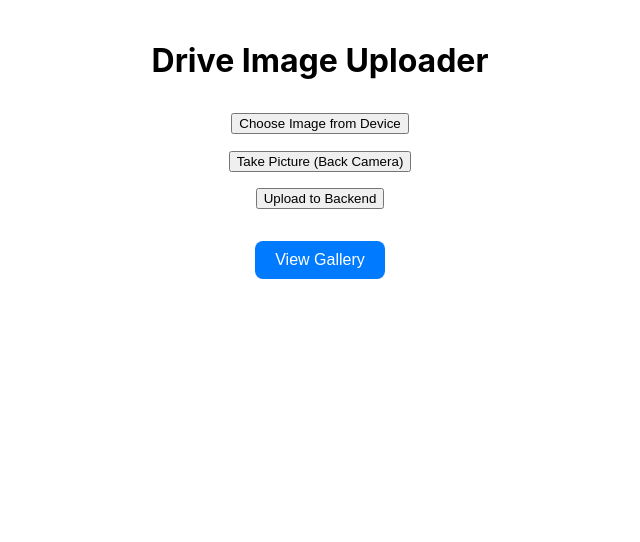
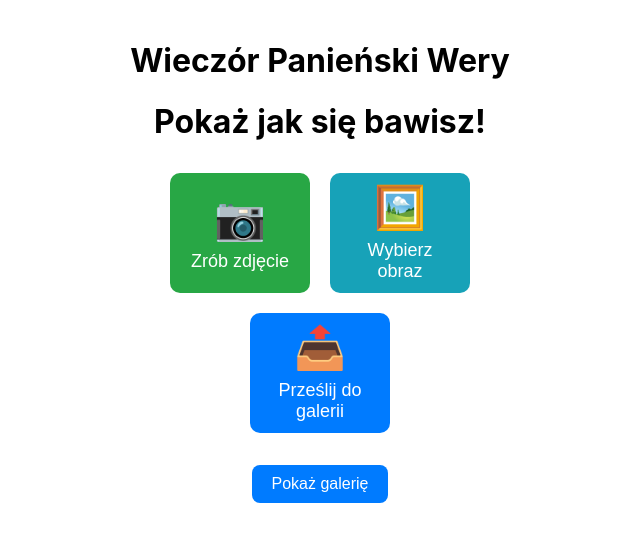
Before and after one commit to MikszaM/ReactPhotoUploader, a React (Create React App) app: page / in a window 1280 px wide. Shown: the top 542 px of the page, without its empty margins (320-960 px from the left). Built offline with nearby package versions, Linux system fonts and the light colour scheme.

Commit message:
buttons refined

```diff
--- a/src/App.tsx
+++ b/src/App.tsx
@@ -13,7 +13,8 @@ function App() {
 
   return (
     <div style={{ textAlign: 'center', padding: '20px' }}>
-      <h1>Drive Image Uploader</h1>
+      <h1>Wieczór Panieński Wery</h1>
+      <h1>Pokaż jak się bawisz!</h1>
 
       {/* Always visible uploader */}
       <ImageUploader code={codeParam} />
@@ -32,13 +33,13 @@ function App() {
             cursor: 'pointer',
           }}
         >
-          {showGallery ? 'Hide Gallery' : 'View Gallery'}
+          {showGallery ? 'Ukryj galerię' : 'Pokaż galerię'}
         </button>
       </div>
 
       {/* Conditionally rendered gallery */}
       {showGallery && (
-        <div style={{ marginTop: '30px' }}>
+        <div style={{ marginTop: '5px' }}>
           <Gallery />
         </div>
       )}
--- a/src/components/Gallery.tsx
+++ b/src/components/Gallery.tsx
@@ -41,7 +41,6 @@ function Gallery() {
 
         }))
       );
-      console.log('Fetched images:', list);
     } catch (error) {
       console.error('Error fetching images:', error);
       setFiles([]);
@@ -73,8 +72,7 @@ function Gallery() {
   }));
 
   return (
-    <div style={{ textAlign: 'center', padding: '20px' }}>
-      <h1>My Drive Gallery</h1>
+    <div style={{ textAlign: 'center', padding: '10px 5px' }}>
       <div style={{ marginBottom: '10px' }}>
         <button
           onClick={fetchImages}
@@ -89,7 +87,7 @@ function Gallery() {
             cursor: loading ? 'not-allowed' : 'pointer',
           }}
         >
-          {loading ? 'Refreshing...' : 'Refresh Gallery'}
+          {loading ? 'Odświeżanie...' : 'Odśwież'}
         </button>
       </div>
 
--- a/src/components/ImageUploader.tsx
+++ b/src/components/ImageUploader.tsx
@@ -13,21 +13,21 @@ export default function ImageUploader({ code }: Props) {
   const handleFileChange = (e: ChangeEvent<HTMLInputElement>) => {
     const selected = e.target.files?.[0] ?? null;
     if (!selected || !selected.type.startsWith('image/')) {
-      setStatus('Please select a valid image.');
+      setStatus('Wybierz poprawny obraz.');
       setFile(null);
       return;
     }
     setFile(selected);
-    setStatus('Image selected. Ready to upload.');
+    setStatus('Obraz wybrany. Gotowy do wysłania.');
   };
 
   const handleUpload = async () => {
     if (!file) {
-      setStatus('No file selected.');
+      setStatus('Nie wybrano pliku.');
       return;
     }
 
-    setStatus('Uploading to backend...');
+    setStatus('Wysyłanie na serwer...');
 
     const form = new FormData();
     form.append('file', file);
@@ -45,19 +45,37 @@ export default function ImageUploader({ code }: Props) {
       });
 
       if (res.ok) {
-        setStatus('Upload successful! The image will be in the gallery soon!');
+        setStatus('Wysłano pomyślnie! Obraz wkrótce pojawi się w galerii!');
       } else {
         const err = await res.json();
-        setStatus(`Upload failed: ${err.message || res.statusText}`);
+        setStatus(`Błąd wysyłania: ${err.message || res.statusText}`);
       }
     } catch (error: any) {
-      setStatus(`Upload error: ${error.message}`);
+      setStatus(`Błąd połączenia: ${error.message}`);
     }
   };
 
+  // Shared style for buttons
+  const buttonStyle: React.CSSProperties = {
+    flex: 1,
+    padding: '24px 16px',
+    fontSize: '18px',
+    borderRadius: '10px',
+    color: '#fff',
+    border: 'none',
+    cursor: 'pointer',
+    minWidth: '140px',
+    height: '120px',
+    display: 'flex',
+    flexDirection: 'column',
+    justifyContent: 'center',
+    alignItems: 'center',
+    gap: '8px',
+  };
+
   return (
-    <div style={{ maxWidth: 400, margin: '2rem auto', textAlign: 'center' }}>
-      {/* Hidden native file input */}
+    <div style={{ maxWidth: 200, margin: '2rem auto', textAlign: 'center' }}>
+      {/* Hidden file inputs */}
       <input
         ref={fileInputRef}
         type="file"
@@ -65,11 +83,6 @@ export default function ImageUploader({ code }: Props) {
         style={{ display: 'none' }}
         onChange={handleFileChange}
       />
-      <button onClick={() => fileInputRef.current?.click()}>
-        Choose Image from Device
-      </button>
-
-      {/* Hidden input for back camera capture */}
       <input
         ref={backCameraInputRef}
         type="file"
@@ -79,18 +92,55 @@ export default function ImageUploader({ code }: Props) {
         onChange={handleFileChange}
       />
 
-      {/* Trigger back camera */}
-      <div style={{ marginTop: '1rem' }}>
-        <button onClick={() => backCameraInputRef.current?.click()}>
-          Take Picture (Back Camera)
+      {/* Side-by-side buttons */}
+      <div
+        style={{
+          display: 'flex',
+          justifyContent: 'center',
+          gap: '20px',
+          marginBottom: '20px',
+        }}
+      >
+        <button
+          onClick={() => backCameraInputRef.current?.click()}
+          style={{
+            ...buttonStyle,
+            backgroundColor: '#28a745',
+          }}
+        >
+          <span style={{ fontSize: '42px' }}>📷</span>
+          <span>Zrób zdjęcie</span>
+        </button>
+
+        <button
+          onClick={() => fileInputRef.current?.click()}
+          style={{
+            ...buttonStyle,
+            backgroundColor: '#17a2b8',
+          }}
+        >
+          <span style={{ fontSize: '42px' }}>🖼️</span>
+          <span>Wybierz obraz</span>
         </button>
       </div>
 
-      <button onClick={handleUpload} style={{ marginTop: '1rem' }}>
-        Upload to Backend
-      </button>
+      {/* Upload button - now matches others */}
+      <div style={{ display: 'flex', justifyContent: 'center' }}>
+        <button
+          onClick={handleUpload}
+          style={{
+            ...buttonStyle,
+            backgroundColor: '#007bff',
+            maxWidth: 'calc(50% - 10px)',
+          }}
+        >
+          <span style={{ fontSize: '42px' }}>📤</span>
+          <span>Prześlij do galerii</span>
+        </button>
+      </div>
 
-      {status && <p>{status}</p>}
+      {/* Status Message */}
+      {status && <p style={{ marginTop: '1rem' }}>{status}</p>}
     </div>
   );
 }
```
